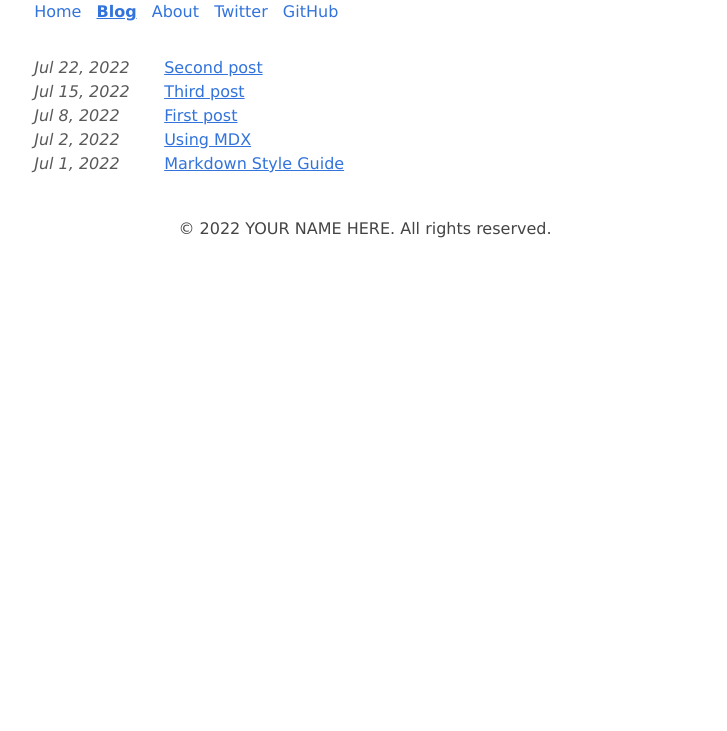
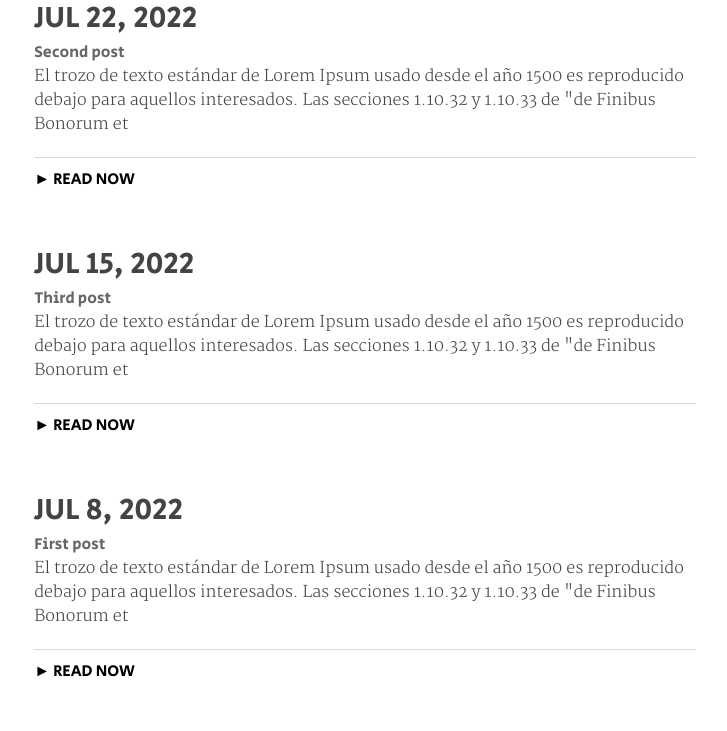
Before and after one commit to eternaldreamers/eternaldreamers, an Astro site: page /blog in a window 1280 px wide. Shown: the part 80-811 px from the top of the page, without its empty margins (275-1002 px from the left). Built offline with nearby package versions, Linux system fonts and the light colour scheme; Astro itself is replaced by a stand-in of ours.

Commit message:
:sparkles: blog

```diff
--- a/src/components/Header.astro
+++ b/src/components/Header.astro
@@ -1,18 +1,12 @@
 ---
 import HeaderLink from './HeaderLink.astro';
-import { SITE_TITLE } from '../config';
 ---
 
 <header>
-	<h2>
-		{SITE_TITLE}
-	</h2>
 	<nav>
 		<HeaderLink href="/">Home</HeaderLink>
 		<HeaderLink href="/blog">Blog</HeaderLink>
-		<HeaderLink href="/about">About</HeaderLink>
-		<HeaderLink href="https://twitter.com/astrodotbuild" target="_blank">Twitter</HeaderLink>
-		<HeaderLink href="https://github.com/withastro/astro" target="_blank">GitHub</HeaderLink>
+		<HeaderLink href="https://github.com/eternaldreamers" target="_blank">GitHub</HeaderLink>
 	</nav>
 </header>
 <style>
--- a/src/pages/blog.astro
+++ b/src/pages/blog.astro
@@ -1,12 +1,16 @@
 ---
-import BaseHead from '../components/BaseHead.astro';
-import Header from '../components/Header.astro';
-import Footer from '../components/Footer.astro';
-import { SITE_TITLE, SITE_DESCRIPTION } from '../config';
+import "../styles/blog.scss";
+
+import BaseHead from "../components/BaseHead.astro";
+import Header from "../components/Header.astro";
+import Footer from "../components/Footer.astro";
+import { SITE_TITLE, SITE_DESCRIPTION } from "../config";
 
 // Use Astro.glob() to fetch all posts, and then sort them by date.
-const posts = (await Astro.glob('./blog/*.{md,mdx}')).sort(
-	(a, b) => new Date(b.frontmatter.pubDate).valueOf() - new Date(a.frontmatter.pubDate).valueOf()
+const posts = (await Astro.glob("./blog/*.{md,mdx}")).sort(
+  (a, b) =>
+    new Date(b.frontmatter.pubDate).valueOf() -
+    new Date(a.frontmatter.pubDate).valueOf()
 );
 ---
 
@@ -19,17 +23,6 @@
         list-style-type: none;
         padding: unset;
       }
-			ul li {
-				display: flex;
-			}
-			ul li time {
-				flex: 0 0 130px;
-				font-style: italic;
-				color: #595959;
-			}
-			ul li a:visited {
-				color: #8e32dc;
-			}
     </style>
   </head>
   <body>
@@ -39,15 +32,35 @@
         <ul>
           {
             posts.map((post) => (
-							<li>
+              <li class="list__item">
+                <div class="list__heading">
                   <time datetime={post.frontmatter.pubDate}>
-									{new Date(post.frontmatter.pubDate).toLocaleDateString('en-us', {
-										year: 'numeric',
-										month: 'short',
-										day: 'numeric',
-									})}
+                    {new Date(post.frontmatter.pubDate).toLocaleDateString(
+                      "en-us",
+                      {
+                        year: "numeric",
+                        month: "short",
+                        day: "numeric",
+                      }
+                    )}
                   </time>
-								<a href={post.url}>{post.frontmatter.title}</a>
+                  <span>{post.frontmatter.title}</span>
+                </div>
+                <div class="list__description">
+                  El trozo de texto estándar de Lorem Ipsum usado desde el año
+                  1500 es reproducido debajo para aquellos interesados. Las
+                  secciones 1.10.32 y 1.10.33 de "de Finibus Bonorum et
+                </div>
+                <div class="list__footer">
+                  <div class="list__cta">
+                    <a href={post.url}>
+                      <div class="button button__icon">
+                        <span>&#9658;</span>
+                        <span>Read now</span>
+                      </div>
+                    </a>
+                  </div>
+                </div>
               </li>
             ))
           }
--- /dev/null
+++ b/src/styles/blog.scss
@@ -0,0 +1,52 @@
+@import url("https://fonts.googleapis.com/css2?family=Secular+One&display=swap");
+@import url("https://fonts.googleapis.com/css2?family=Martel:wght@200&display=swap");
+
+.list {
+  &__item {
+    display: flex;
+    flex-direction: column;
+
+    & + & {
+      margin-top: 50px;
+    }
+  }
+
+  &__heading {
+    & > * {
+      font-family: "Secular One", sans-serif;
+    }
+
+    display: flex;
+    flex-direction: column;
+
+    time {
+      font-size: 30px;
+      text-transform: uppercase;
+    }
+
+    span {
+        color: rgba($color: #000000, $alpha: 0.6);
+    }
+  }
+
+  &__description {
+    font-family: "Martel", serif;
+  }
+
+  &__footer {
+    padding-top: 10px;
+    margin-top: 20px;
+
+    border-top: 1px solid #d9d9d9;
+  }
+
+  &__cta {
+    & > * {
+      font-family: "Secular One", sans-serif;
+      text-decoration: none;
+
+      color: #000;
+      text-transform: uppercase;
+    }
+  }
+}
--- a/src/styles/profile.scss
+++ b/src/styles/profile.scss
@@ -2,7 +2,7 @@
 
 * {
   font-family: "Indie Flower", cursive;
-  font-size: 36px;
+  font-size: 28px;
 }
 
 body {
@@ -12,6 +12,8 @@
 }
 
 .column {
+  position: relative;
+
   width: 33.3333%;
 }
 
@@ -19,7 +21,7 @@
   display: flex;
   justify-content: space-between;
 
-  max-width: 1175px;
+  max-width: 1280px;
 
   padding: 40px 32px;
 }
@@ -62,6 +64,10 @@
   &__email {
     display: flex;
     align-items: center;
+
+    img {
+      width: 70px;
+    }
   }
 
   &__description {
@@ -71,6 +77,12 @@
     position: relative;
 
     margin-left: 20px;
+
+    img {
+      position: absolute;
+      right: -50px;
+      bottom: 50px;
+    }
   }
 
   &__icon {
@@ -78,10 +90,22 @@
     right: 0;
     bottom: 10px;
   }
+
+  margin-bottom: 75px;
 }
 
 .deer {
   img {
-    width: 100px;
+    width: 305px;
   }
 }
+
+.sword {
+  position: absolute;
+  bottom: 0;
+  left: 85px;
+}
+
+.profile-name {
+  margin-top: -50px;
+}
```
Lines whose indentation alone changed are shown as unchanged.
